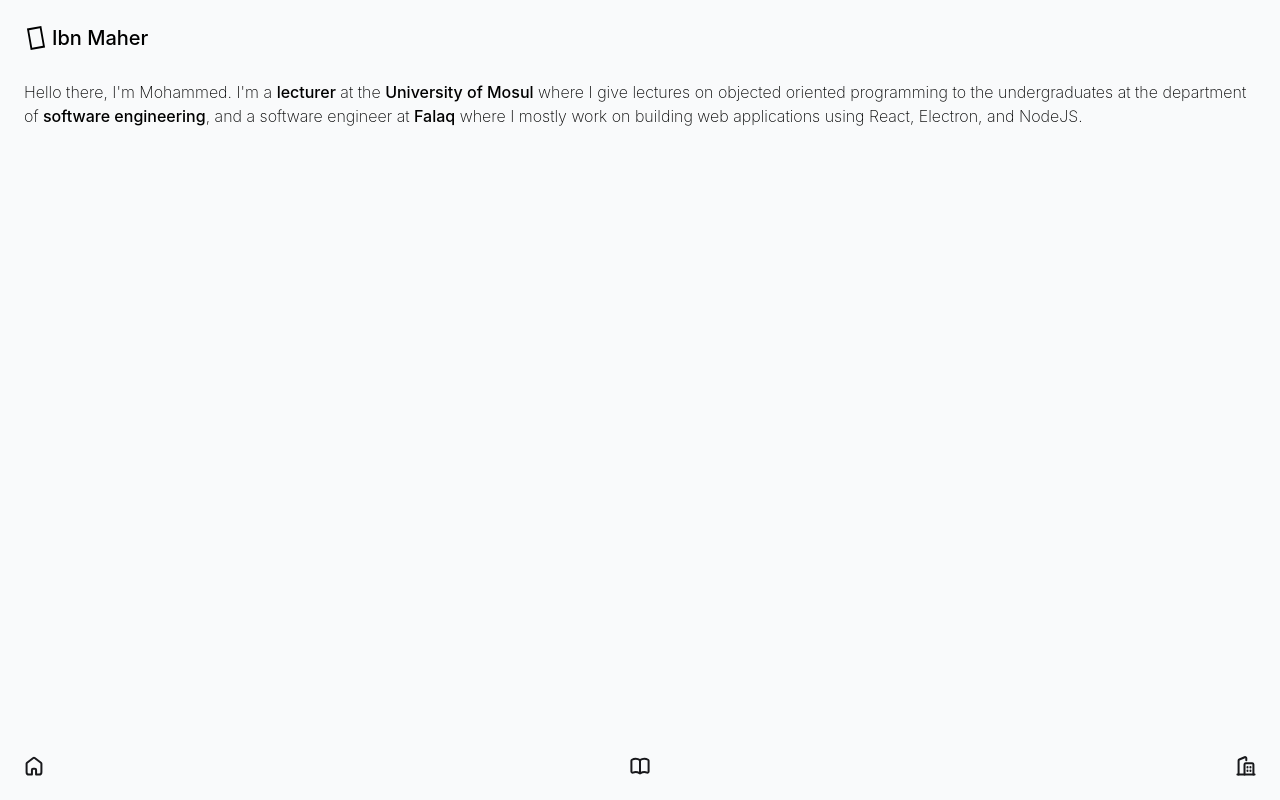
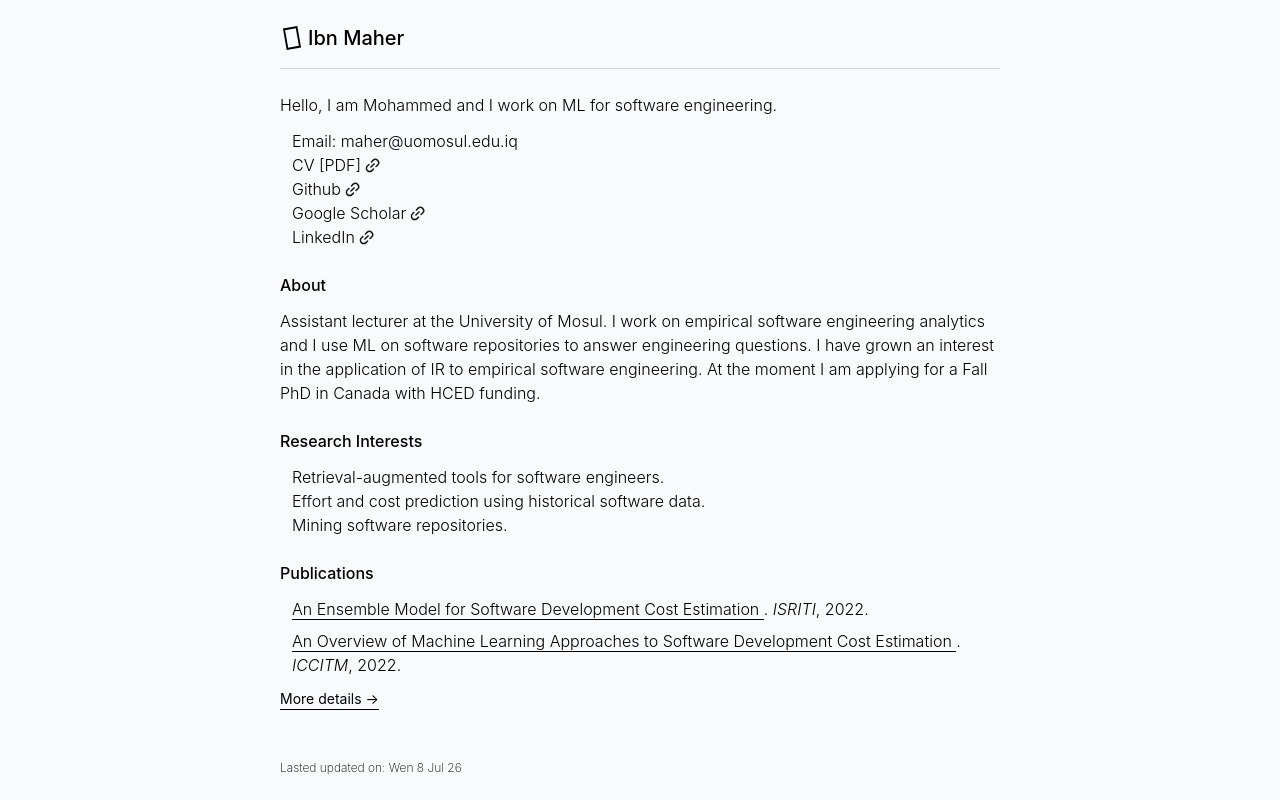
Before and after one commit to maherapp/ibn-maher, an Astro site: page / in a window 1280 px wide. Built offline with nearby package versions, Linux system fonts and the light colour scheme; Astro itself is replaced by a stand-in of ours.

Commit message:
feat(porfolio): add publications section

```diff
--- a/src/components/footer.astro
+++ b/src/components/footer.astro
@@ -2,6 +2,6 @@
 import Navigation from './navigation.astro'
 ---
 
-<footer>
-  <Navigation />
+<footer class='mt-6'>
+  <p class='text-xs font-extralight'>Lasted updated on: Wen 8 Jul 26</p>
 </footer>
--- a/src/components/header.astro
+++ b/src/components/header.astro
@@ -2,9 +2,9 @@
 import Logo from '@assets/logo.svg'
 ---
 
-<header>
+<header class='border-b border-b-gray-300 pb-3'>
   <a href='/' class='inline-flex flex-row justify-center items-center gap-1'>
-    <Logo width='24' height='auto' />
+    <Logo width='24' height='24' />
     <span class='font-medium text-xl capitalize'>Ibn Maher</span>
   </a>
 </header>
--- a/src/components/navigation.astro
+++ b/src/components/navigation.astro
@@ -5,7 +5,7 @@ import BuildingsIcon from '@assets/buildings.svg'
 ---
 
 <nav class='flex flex-row justify-between items-center'>
-  <a href='/'><HouseIcon width='20' height='auto' /></a>
-  <a href='/education/'><BookOpenIcon width='20' height='auto' /></a>
-  <a href='/publications/'><BuildingsIcon width='20' height='auto' /></a>
+  <a href='/'><HouseIcon width='20' height='20' /></a>
+  <a href='/education/'><BookOpenIcon width='20' height='20' /></a>
+  <a href='/publications/'><BuildingsIcon width='20' height='20' /></a>
 </nav>
--- /dev/null
+++ b/src/data/publications.ts
@@ -0,0 +1,45 @@
+export type Author = { name: string; me?: boolean }
+
+export type Publication = {
+  title: string
+  pdf: string
+  authors: Author[]
+  venue: string
+  year: number
+  doi: string
+  link: string
+  finding: string
+}
+
+export const publications: Publication[] = [
+  {
+    title: 'An Ensemble Model for Software Development Cost Estimation',
+    pdf: '/pdfs/maher-2022-ensemble-cost-estimation.pdf',
+    authors: [
+      { name: 'Mohammed Maher', me: true },
+      { name: 'Jamal Salahaldeen Alneamy' },
+    ],
+    venue: 'ISRITI',
+    year: 2022,
+    doi: 'https://doi.org/10.1109/ISRITI56927.2022.10052861',
+      link: 'https://ieeexplore.ieee.org/document/10052861/',
+
+    finding:
+      'A stacking ensemble with a Random Forest meta-learner, tuned via PSO, improved cost estimation accuracy over individual base learners on the ISBSG dataset.',
+  },
+  {
+    title:
+      'An Overview of Machine Learning Approaches to Software Development Cost Estimation',
+    pdf: '/pdfs/maher-2022-ml-cost-estimation-overview.pdf',
+    authors: [
+      { name: 'Mohammed Maher', me: true },
+      { name: 'Jamal Salahaldeen Alneamy' },
+    ],
+    venue: 'ICCITM',
+    year: 2022,
+    doi: 'https://doi.org/10.1109/ICCITM56309.2022.10032008',
+    link: 'https://ieeexplore.ieee.org/document/10032008/',
+    finding:
+      'A survey of recent ML approaches to software cost estimation, contrasting where each family performs best and outlining open challenges.',
+  },
+]
--- a/src/layouts/base-layout.astro
+++ b/src/layouts/base-layout.astro
@@ -20,7 +20,7 @@ const { pageTitle = 'Ibn Maher' } = Astro.props
     <title>{pageTitle}</title>
   </head>
   <body class='h-full bg-gray-50'>
-    <div class='h-full flex flex-col justify-between p-6'>
+    <div class='h-full flex flex-col justify-between p-6 max-w-3xl mx-auto'>
       <div class='flex flex-col justify-start gap-6'>
         <Header />
         <main><slot /></main>
--- a/src/pages/index.astro
+++ b/src/pages/index.astro
@@ -1,14 +1,80 @@
 ---
 import BaseLayout from '@layouts/base-layout.astro'
+import Link from '@assets/link.svg'
+import { publications } from '../data/publications'
 ---
 
 <BaseLayout>
-  <p class='text-base font-extralight leading-6'>
-    Hello there, I'm Mohammed. I'm a <b class='font-medium'>lecturer</b> at the <b
-      class='font-medium'>University of Mosul</b
-    > where I give lectures on objected oriented programming to the undergraduates
-    at the department of <b class='font-medium'>software engineering</b>, and a
-    software engineer at <b class='font-medium'>Falaq</b> where I mostly work on building
-    web applications using React, Electron, and NodeJS.
-  </p>
+  <div class='flex flex-col gap-6'>
+    <section>
+      <h3 class='font-light mb-3'>
+        Hello, I am Mohammed and I work on ML for software engineering.
+      </h3>
+      <ul class='list-["-_"] list-outside font-light ml-3'>
+        <li>Email: maher@uomosul.edu.iq</li>
+        <li>
+          <a href='#' class='inline-flex gap-1 items-center'
+            >CV [PDF] <Link /></a
+          >
+        </li>
+        <li>
+          <a
+            href='https://github.com/maherapp'
+            class='inline-flex gap-1 items-center'
+            target='_blank'>Github <Link /></a
+          >
+        </li>
+        <li>
+          <a
+            href='https://scholar.google.com/citations?user=rg07F78AAAAJ'
+            class='inline-flex gap-1 items-center'
+            target='_blank'>Google Scholar <Link /></a
+          >
+        </li>
+        <li>
+          <a
+            href='https://www.linkedin.com/in/maherapp/'
+            class='inline-flex gap-1 items-center'
+            target='_blank'>LinkedIn <Link /></a
+          >
+        </li>
+      </ul>
+    </section>
+    <section>
+      <h3 class='font-medium mb-3'>About</h3>
+      <p class='text-base font-light leading-6'>
+        Assistant lecturer at the University of Mosul. I work on empirical
+        software engineering analytics and I use ML on software repositories to
+        answer engineering questions. I have grown an interest in the
+        application of IR to empirical software engineering. At the moment I am
+        applying for a Fall PhD in Canada with HCED funding.
+      </p>
+    </section>
+    <section>
+      <h3 class='font-medium mb-3'>Research Interests</h3>
+      <ul class='list-["-_"] list-outside ml-3 font-light'>
+        <li>Retrieval-augmented tools for software engineers.</li>
+        <li>Effort and cost prediction using historical software data.</li>
+        <li>Mining software repositories.</li>
+      </ul>
+    </section>
+    <section id='publications'>
+      <h3 class='font-medium mb-3'>Publications</h3>
+      <ul class='list-["-_"] list-outside ml-3 font-light flex flex-col gap-2'>
+        {
+          publications.map((pub) => (
+            <li>
+              <a href={pub.pdf} class='border-b'>
+                {pub.title}
+              </a>
+              . <em>{pub.venue}</em>, {pub.year}.
+            </li>
+          ))
+        }
+      </ul>
+      <a href='/publications' class='inline-block mt-3 text-sm border-b'
+        >More details →</a
+      >
+    </section>
+  </div>
 </BaseLayout>
--- a/src/pages/publications.astro
+++ b/src/pages/publications.astro
@@ -1,15 +1,43 @@
 ---
 import BaseLayout from '@layouts/base-layout.astro'
-
-const degrees = [
-  'An Ensemble Model for Software Development Cost Estimation, Maher et. al. SRITI 2022',
-  'An Overview of Machine Learning Approaches to Software Development Cost Estimation, Maher et. al. ICCITM 2022',
-]
+import { publications } from '../data/publications'
 ---
 
 <BaseLayout>
-  <h3 class='capitalize font-medium mb-3'>Publications</h3>
-  <ul class='list-["-_"] list-inside font-light'>
-    {degrees.map((degree) => <li class='mb-3'>{degree}</li>)}
-  </ul>
+  <h3 class='font-medium mb-4'>Publications</h3>
+  <ol class='flex flex-col gap-6 font-light list-none'>
+    {
+      publications.map((pub) => (
+        <li>
+          <a href={pub.pdf} class='font-medium border-b'>
+            {pub.title}
+          </a>
+          <div class='text-sm mt-1'>
+            {pub.authors.map((a, i) => (
+              <>
+                {a.me ? <strong class='font-medium'>{a.name}</strong> : a.name}
+                {i < pub.authors.length - 1 ? ', ' : ''}
+              </>
+            ))}
+          </div>
+          <div class='text-sm italic'>
+            {pub.venue}, {pub.year}
+          </div>
+          <div class='text-sm mt-1 flex gap-2'>
+            <a href={pub.pdf} target='_blank' class='border-b'>
+              [PDF]
+            </a>
+            <a href={pub.doi} target='_blank' class='border-b'>
+              [DOI]
+            </a>
+          </div>
+          <p class='text-sm mt-2'>{pub.finding}</p>
+        </li>
+      ))
+    }
+  </ol>
+  <a
+    href='/#publications'
+    class='inline-block mt-3 text-sm border-b underline-offset-2'>← Back</a
+  >
 </BaseLayout>
```
Also changed, not shown: src/assets/link.svg (added), 2 other files.
